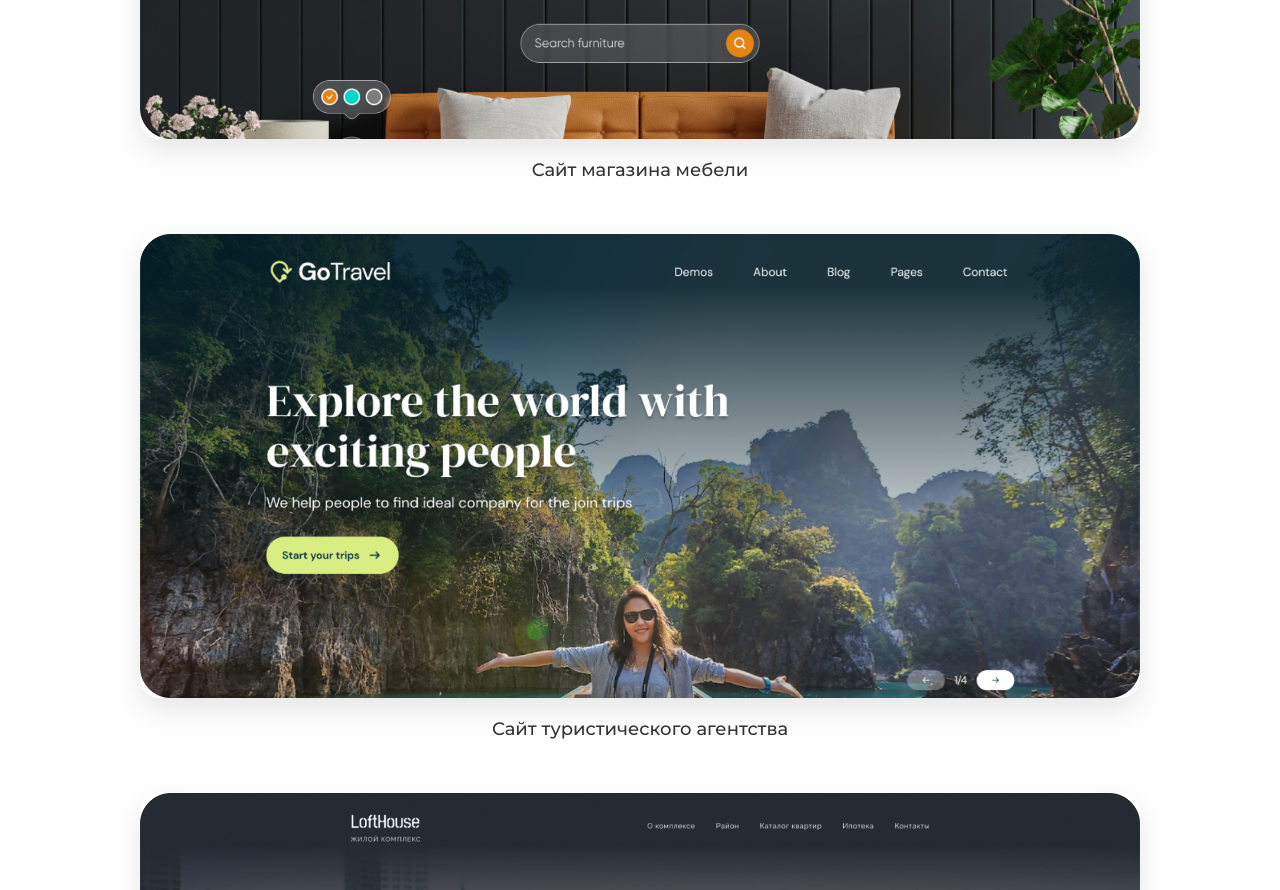
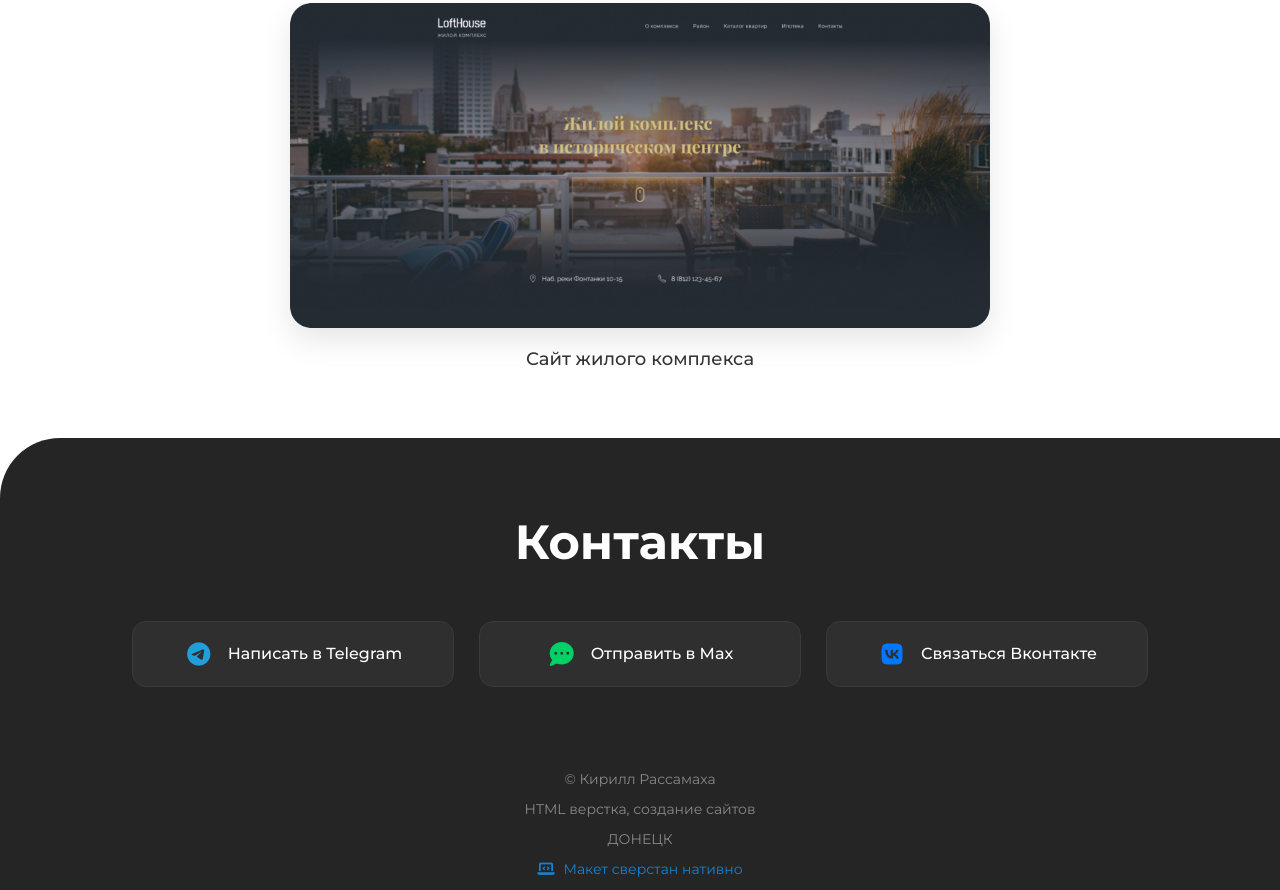
Before and after one commit to erasemymem0ry/IP_PRAKTIKA5, a plain HTML site: page index.html in a window 1280 px wide. Shown: the part 1158-2048 px from the top of the page. Drawn offline with nearby package versions, Linux system fonts and the light colour scheme.

Commit message:
Update main.css

```diff
--- a/css/main.css
+++ b/css/main.css
@@ -288,3 +288,62 @@
         padding: 60px 0 30px;
     }
 }
+.container {
+    max-width: 1100px;
+}
+
+.projects-list {
+    display: grid;
+    grid-template-columns: repeat(2, minmax(0, 1fr));
+    gap: 40px 30px;
+    align-items: start;
+}
+
+.project-card:nth-child(3) {
+    grid-column: 1 / -1;
+    max-width: 700px;
+    justify-self: center;
+}
+
+.project-card {
+    width: 100%;
+    max-width: 100%;
+}
+
+.contact-item {
+    transition: background-color .3s ease,
+                color .3s ease,
+                transform .3s ease,
+                border-color .3s ease;
+}
+.contact-item:hover {
+    background-color: #fff;
+    color: #252525;
+    transform: scaleX(.94);
+    border-color: #1782CF;
+}
+.contact-item:hover .contact-item-icon {
+    color: #1782CF;
+}
+
+.project-image {
+    transition: transform .45s ease;
+}
+.project-card:hover .project-image {
+    transform: rotate(-1.5deg) scale(1.03);
+}
+
+.footer-contacts {
+    border-radius: 60px 0 0 0;
+    margin-top: 0;
+}
+
+.btn:hover {
+    background-color: #1782CF;
+    transform: scale(.96);
+}
+.btn-outline:hover {
+    background-color: #fff;
+    color: #000;
+    transform: scale(.96);
+}
```
